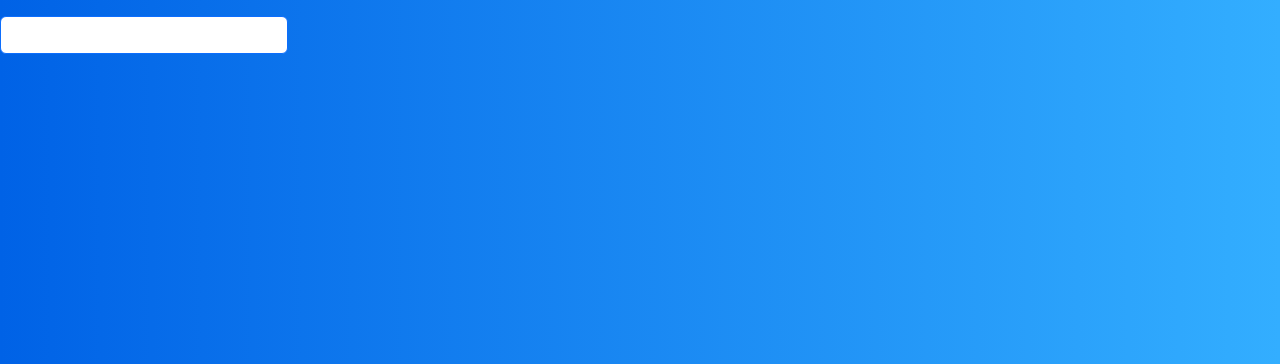
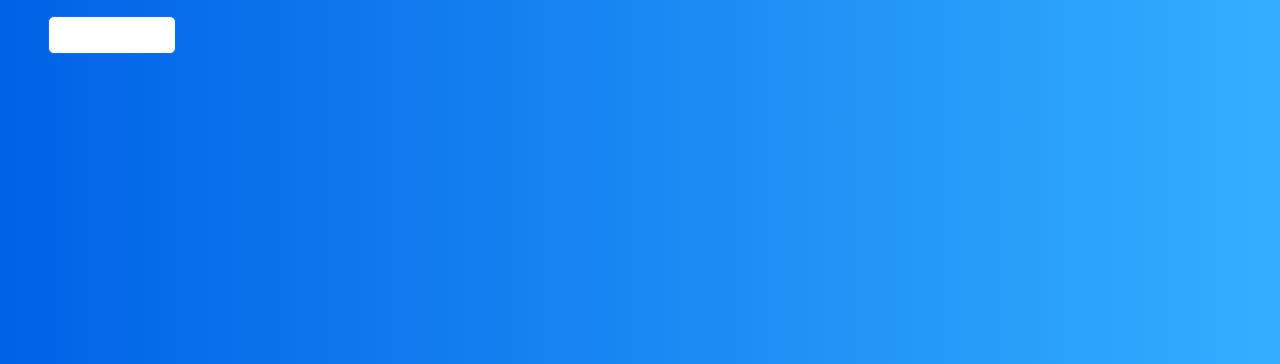
Before and after one commit to CroissantAndWaffle/PBP-Tugas-2, a Django app: template todolist/templates/todolist.html in a window 1280 px wide. Shown: the part 56-420 px from the top of the page. Run offline with Django 4.2, Linux system fonts and the light colour scheme; the template is opened without the code that fills it: most values are stand-ins (such as "Sample title", 1, 10 or a date in 2020).

Commit message:
coba heroku3

```diff
--- a/todolist/static/todolist.css
+++ b/todolist/static/todolist.css
@@ -36,9 +36,9 @@ body {
 }
 .btn-primary{
   background-color: white;
-  width: 18rem;
+  width: 8rem;
   margin-top: 1em;
   margin-bottom: 4em;
-  margin-left: auto;
+  margin-left: 3em;
   margin-right: auto;
 }
```
